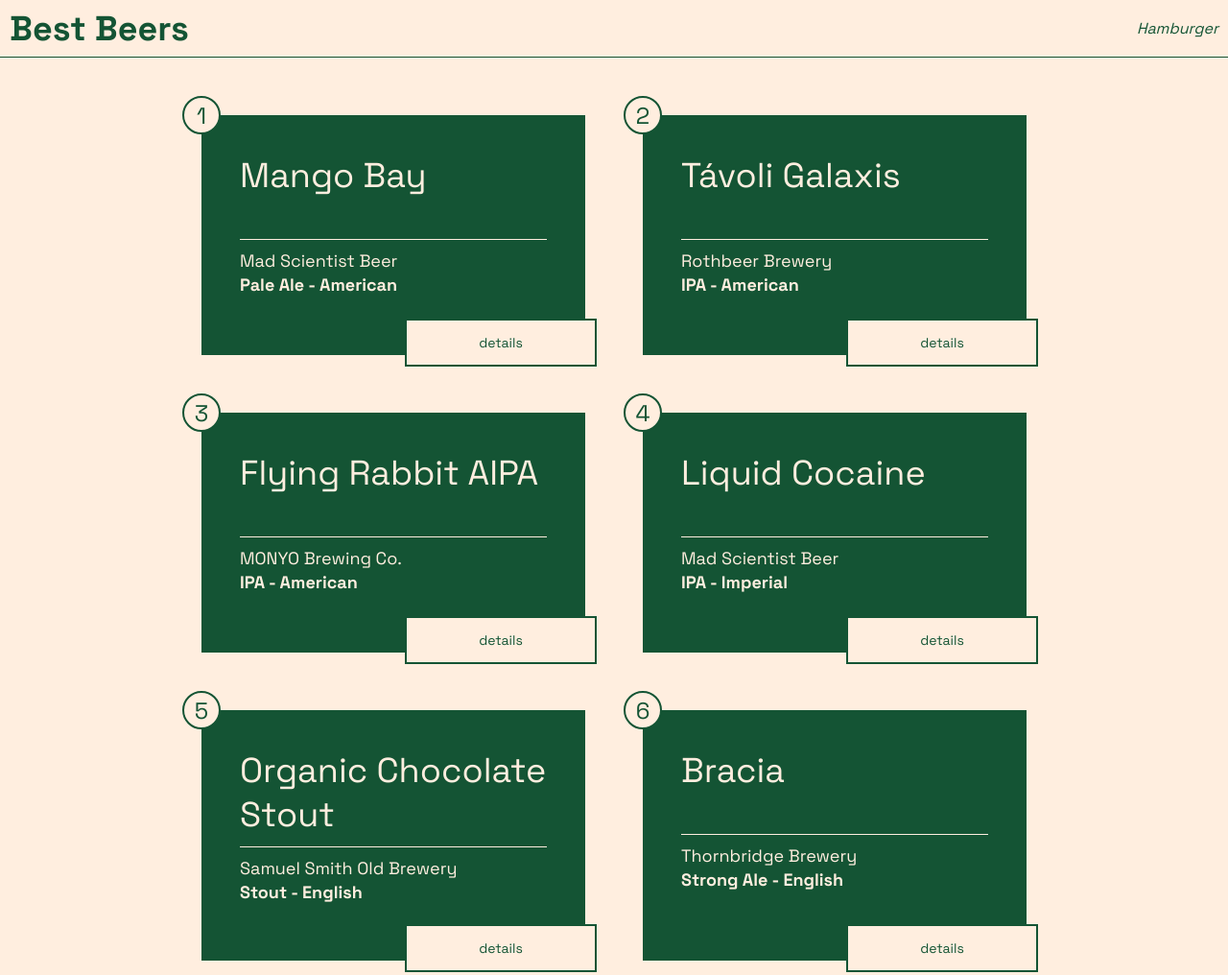
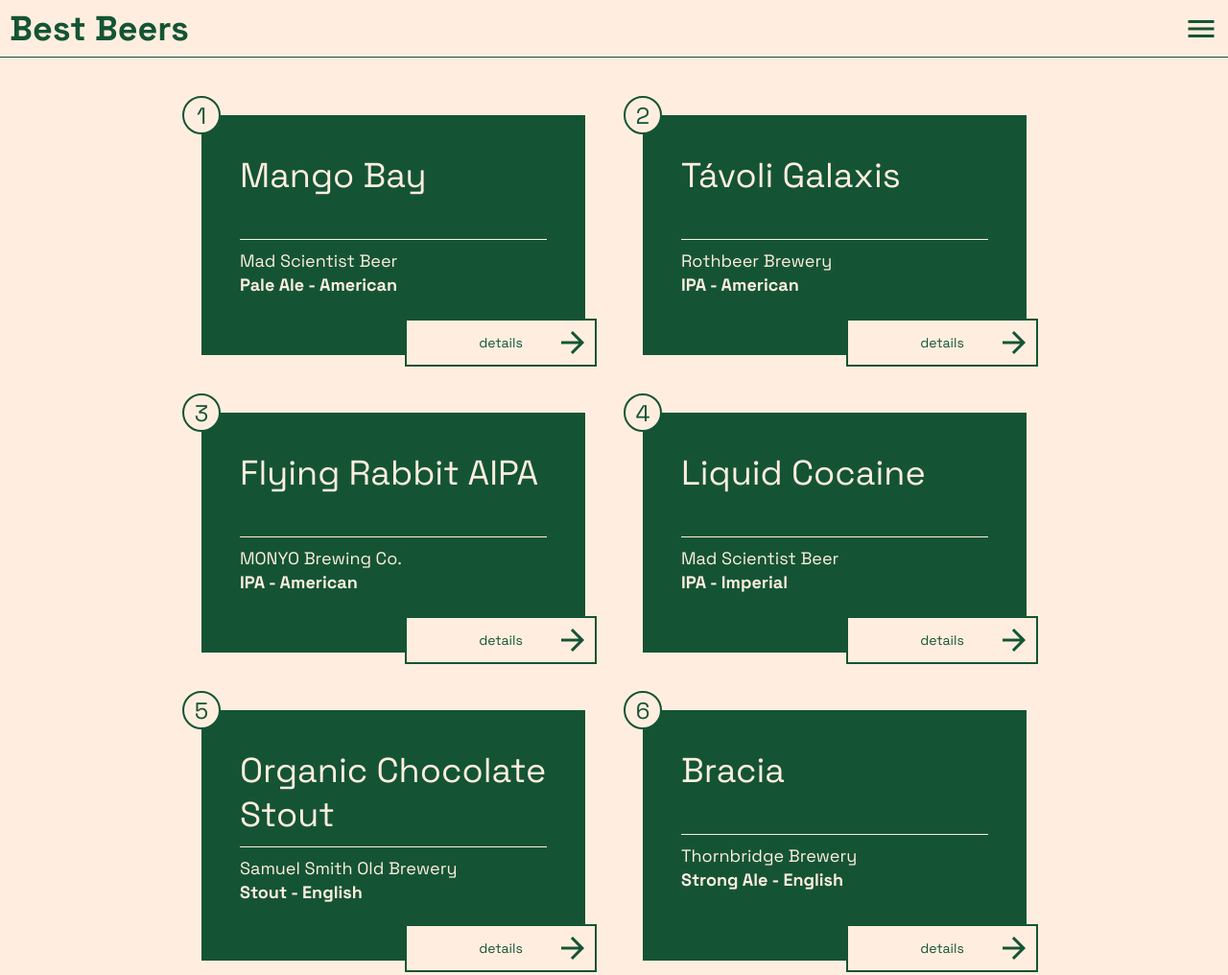
Before and after one commit to Mausp7/nive-test-ui, a plain HTML site: page index.html in a window 1280 px wide. Shown: the top 1016 px of the page at 96% size. Drawn offline with Linux system fonts and the light colour scheme.

Commit message:
Google Material Icons added.

```diff
--- a/index.html
+++ b/index.html
@@ -6,6 +6,11 @@
 		<meta name="viewport" content="width=device-width, initial-scale=1.0" />
 
 		<title>Document</title>
+
+		<link
+			href="https://fonts.googleapis.com/icon?family=Material+Icons"
+			rel="stylesheet"
+		/>
 
 		<link rel="preconnect" href="https://fonts.googleapis.com" />
 		<link rel="preconnect" href="https://fonts.gstatic.com" crossorigin />
@@ -20,7 +25,7 @@
 	<body>
 		<header>
 			<h1>Best Beers</h1>
-			<i>Hamburger</i>
+			<div class="material-icons">menu</div>
 		</header>
 		<div id="root"></div>
 	</body>
--- a/script.js
+++ b/script.js
@@ -62,7 +62,7 @@ function loadEvent() {
                 <h2>${beers[i].title}</h2>
                 <p class="sub" >${beers[i].sub}</p>
                 <p class="text" >${beers[i].text}</p>
-                <button>details</button>
+                <button>details<span class="material-icons">arrow_forward</span></button>
             </div>
         `);
     }
--- a/style.scss
+++ b/style.scss
@@ -74,6 +74,10 @@ header {
 	border-bottom: 1px solid #145434;
 
 	h1 {
+		font-size: 36px;
+	}
+
+	.material-icons {
 		font-size: 36px;
 	}
 }
@@ -160,6 +164,16 @@ header {
 
 				color: #ffeedf;
 			}
+
+			span {
+				position: absolute;
+				right: 5px;
+				top: 50%;
+
+				font-size: 36px;
+
+				transform: translate(0, -50%);
+			}
 		}
 	}
 }
```
Also changed, not shown: style.css, 1 other file.
